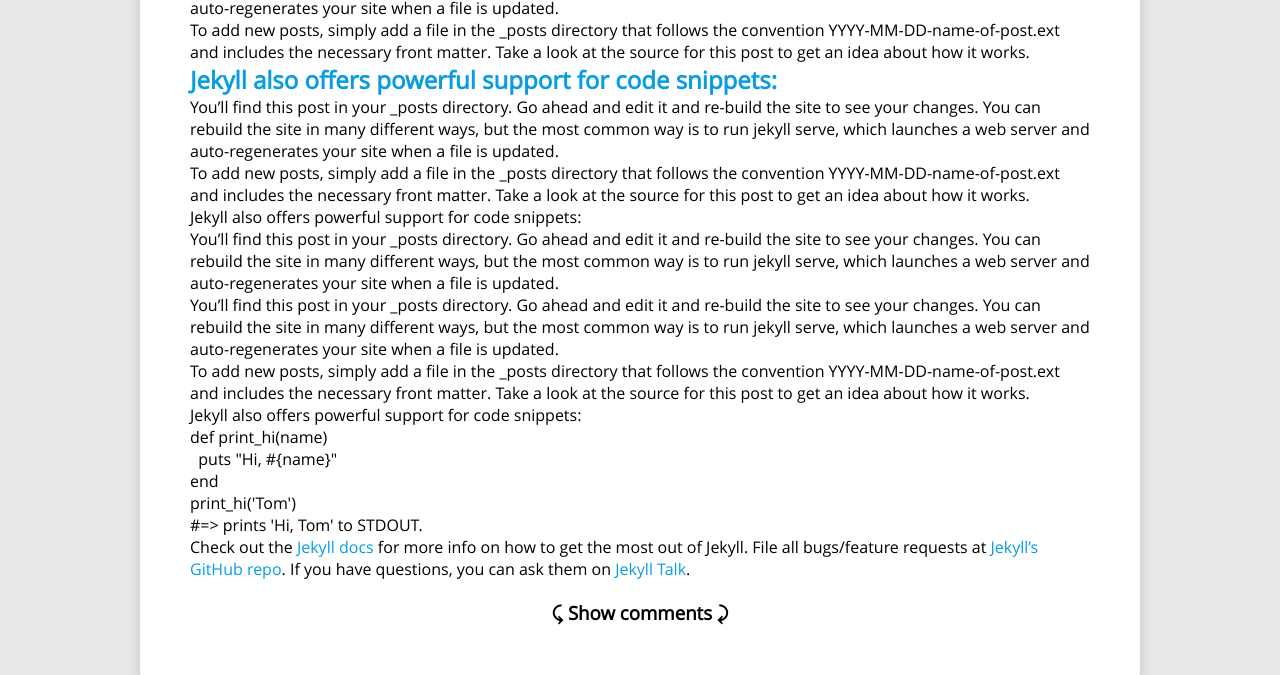
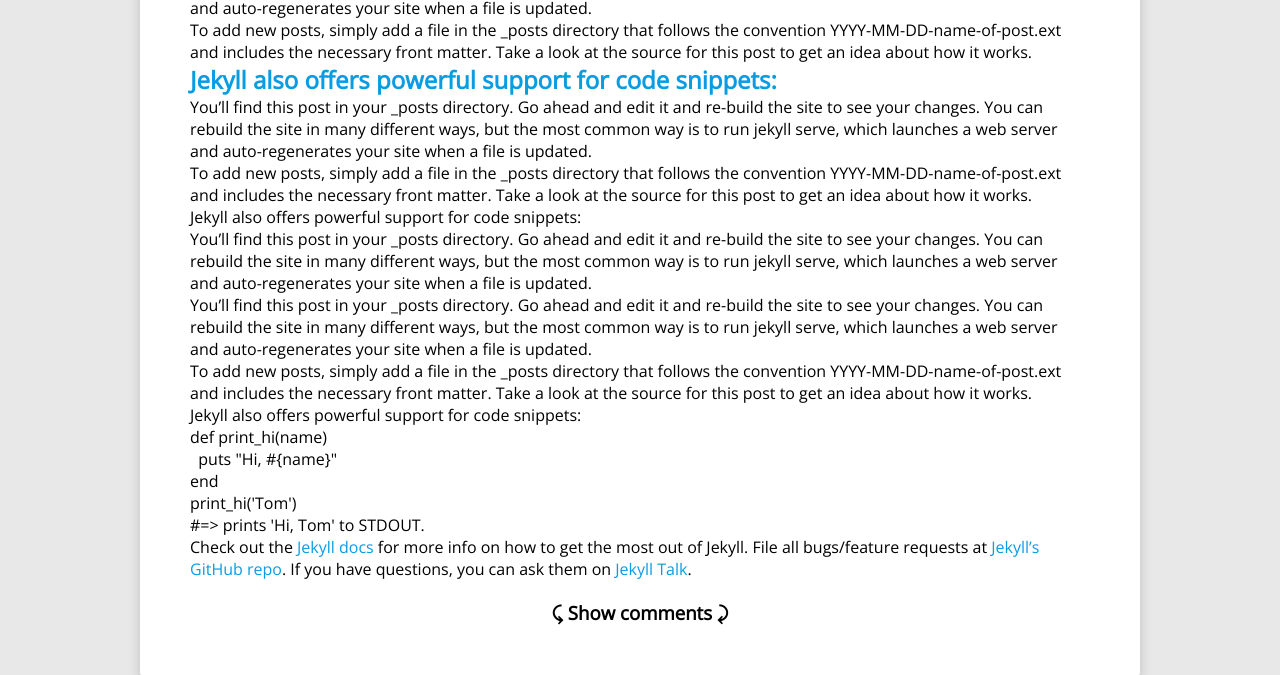
Before and after one commit to dariokos/dariokos.github.io, a plain HTML site: page post/welcome-to-jekyll-Copy-(2)-Copy-Copy.html in a window 1280 px wide. Shown: the part 411-1086 px from the top of the page. Drawn offline with nearby package versions, Linux system fonts and the light colour scheme.

Commit message:
Revert "last"
This reverts commit f107b95e8e76d5963d13033d50860bc46ecd73a9.

```diff
--- a/assets/css/style.css
+++ b/assets/css/style.css
@@ -1,60 +1,4 @@
-
-/* cyrillic-ext */
-@font-face {
-  font-family: 'Open Sans';
-  font-style: normal;
-  font-weight: 400;
-  src: local('Open Sans'), local('OpenSans'), url(https://fonts.gstatic.com/s/opensans/v13/K88pR3goAWT7BTt32Z01mxJtnKITppOI_IvcXXDNrsc.woff2) format('woff2');
-  unicode-range: U+0460-052F, U+20B4, U+2DE0-2DFF, U+A640-A69F;
-}
-/* cyrillic */
-@font-face {
-  font-family: 'Open Sans';
-  font-style: normal;
-  font-weight: 400;
-  src: local('Open Sans'), local('OpenSans'), url(https://fonts.gstatic.com/s/opensans/v13/RjgO7rYTmqiVp7vzi-Q5URJtnKITppOI_IvcXXDNrsc.woff2) format('woff2');
-  unicode-range: U+0400-045F, U+0490-0491, U+04B0-04B1, U+2116;
-}
-/* greek-ext */
-@font-face {
-  font-family: 'Open Sans';
-  font-style: normal;
-  font-weight: 400;
-  src: local('Open Sans'), local('OpenSans'), url(https://fonts.gstatic.com/s/opensans/v13/LWCjsQkB6EMdfHrEVqA1KRJtnKITppOI_IvcXXDNrsc.woff2) format('woff2');
-  unicode-range: U+1F00-1FFF;
-}
-/* greek */
-@font-face {
-  font-family: 'Open Sans';
-  font-style: normal;
-  font-weight: 400;
-  src: local('Open Sans'), local('OpenSans'), url(https://fonts.gstatic.com/s/opensans/v13/xozscpT2726on7jbcb_pAhJtnKITppOI_IvcXXDNrsc.woff2) format('woff2');
-  unicode-range: U+0370-03FF;
-}
-/* vietnamese */
-@font-face {
-  font-family: 'Open Sans';
-  font-style: normal;
-  font-weight: 400;
-  src: local('Open Sans'), local('OpenSans'), url(https://fonts.gstatic.com/s/opensans/v13/59ZRklaO5bWGqF5A9baEERJtnKITppOI_IvcXXDNrsc.woff2) format('woff2');
-  unicode-range: U+0102-0103, U+1EA0-1EF9, U+20AB;
-}
-/* latin-ext */
-@font-face {
-  font-family: 'Open Sans';
-  font-style: normal;
-  font-weight: 400;
-  src: local('Open Sans'), local('OpenSans'), url(https://fonts.gstatic.com/s/opensans/v13/u-WUoqrET9fUeobQW7jkRRJtnKITppOI_IvcXXDNrsc.woff2) format('woff2');
-  unicode-range: U+0100-024F, U+1E00-1EFF, U+20A0-20AB, U+20AD-20CF, U+2C60-2C7F, U+A720-A7FF;
-}
-/* latin */
-@font-face {
-  font-family: 'Open Sans';
-  font-style: normal;
-  font-weight: 400;
-  src: local('Open Sans'), local('OpenSans'), url(https://fonts.gstatic.com/s/opensans/v13/cJZKeOuBrn4kERxqtaUH3VtXRa8TVwTICgirnJhmVJw.woff2) format('woff2');
-  unicode-range: U+0000-00FF, U+0131, U+0152-0153, U+02C6, U+02DA, U+02DC, U+2000-206F, U+2074, U+20AC, U+2212, U+2215;
-}
+@import url('https://fonts.googleapis.com/css?family=Open+Sans');
 
 * {
 	margin: 0;
@@ -278,7 +222,7 @@ main {
 	header img {
 		display: inline;
 		position: absolute;
-		left: 80%;
+		left: 85%;
 	}
 
 	.kicker {
--- a/feed.xml
+++ b/feed.xml
@@ -1,4 +1,4 @@
-<?xml version="1.0" encoding="utf-8"?><feed xmlns="http://www.w3.org/2005/Atom" ><generator uri="http://jekyllrb.com" version="3.3.1">Jekyll</generator><link href="http://localhost:4000/feed.xml" rel="self" type="application/atom+xml" /><link href="http://localhost:4000/" rel="alternate" type="text/html" /><updated>2017-03-05T18:50:18+01:00</updated><id>http://localhost:4000/</id><title type="html">Your awesome title</title><subtitle>Write an awesome description for your new site here. You can edit this line in _config.yml. It will appear in your document head meta (for Google search results) and in your feed.xml site description.
+<?xml version="1.0" encoding="utf-8"?><feed xmlns="http://www.w3.org/2005/Atom" ><generator uri="http://jekyllrb.com" version="3.3.1">Jekyll</generator><link href="http://localhost:4000/feed.xml" rel="self" type="application/atom+xml" /><link href="http://localhost:4000/" rel="alternate" type="text/html" /><updated>2017-03-02T12:14:40+01:00</updated><id>http://localhost:4000/</id><title type="html">Your awesome title</title><subtitle>Write an awesome description for your new site here. You can edit this line in _config.yml. It will appear in your document head meta (for Google search results) and in your feed.xml site description.
 </subtitle><entry><title type="html">Welcome to J to Jekyll!Welcome to Jekyll!</title><link href="http://localhost:4000/post/welcome-to-jekyll-Copy-(4)-Copy-Copy-Copy.html" rel="alternate" type="text/html" title="Welcome to J to Jekyll!Welcome to Jekyll!" /><published>2017-02-17T18:27:14+01:00</published><updated>2017-02-17T18:27:14+01:00</updated><id>http://localhost:4000/post/welcome-to-jekyll%20-%20Copy%20(4)%20-%20Copy%20-%20Copy%20-%20Copy</id><content type="html" xml:base="http://localhost:4000/post/welcome-to-jekyll-Copy-(4)-Copy-Copy-Copy.html">&lt;p&gt;You’ll find this post in your &lt;code class=&quot;highlighter-rouge&quot;&gt;_posts&lt;/code&gt; directory. Go ahead and edit it and re-build the site to see your changes. You can rebuild the site in many different ways, but the most common way is to run &lt;code class=&quot;highlighter-rouge&quot;&gt;jekyll serve&lt;/code&gt;, which launches a web server and auto-regenerates your site when a file is updated.&lt;/p&gt;
 
 &lt;p&gt;To add new posts, simply add a file in the &lt;code class=&quot;highlighter-rouge&quot;&gt;_posts&lt;/code&gt; directory that follows the convention &lt;code class=&quot;highlighter-rouge&quot;&gt;YYYY-MM-DD-name-of-post.ext&lt;/code&gt; and includes the necessary front matter. Take a look at the source for this post to get an idea about how it works.&lt;/p&gt;
--- a/post/welcome-to-jekyll-Copy-(2)-Copy-Copy.html
+++ b/post/welcome-to-jekyll-Copy-(2)-Copy-Copy.html
@@ -4,7 +4,7 @@
 	<title>Your awesome title</title>
 
 	<link rel="stylesheet" type="text/css" href="/assets/css/style.css">
-	<script type="text/javascript" async src="/assets/js/jquery-3.1.1.min.js"></script>
+	<script type="text/javascript" src="/assets/js/jquery-3.1.1.min.js"></script>
 
 </head>
 <header>
```
Also changed, not shown: about/index.html (+1 -1 lines), index.html (+1 -1 lines), post/welcome-to-jekyll-Copy-(2)-Copy-Copy-Copy.html (+1 -1 lines), post/welcome-to-jekyll-Copy-(3)-Copy-Copy-Copy.html (+1 -1 lines), post/welcome-to-jekyll-Copy-(4)-Copy-Copy-Copy.html (+1 -1 lines).
